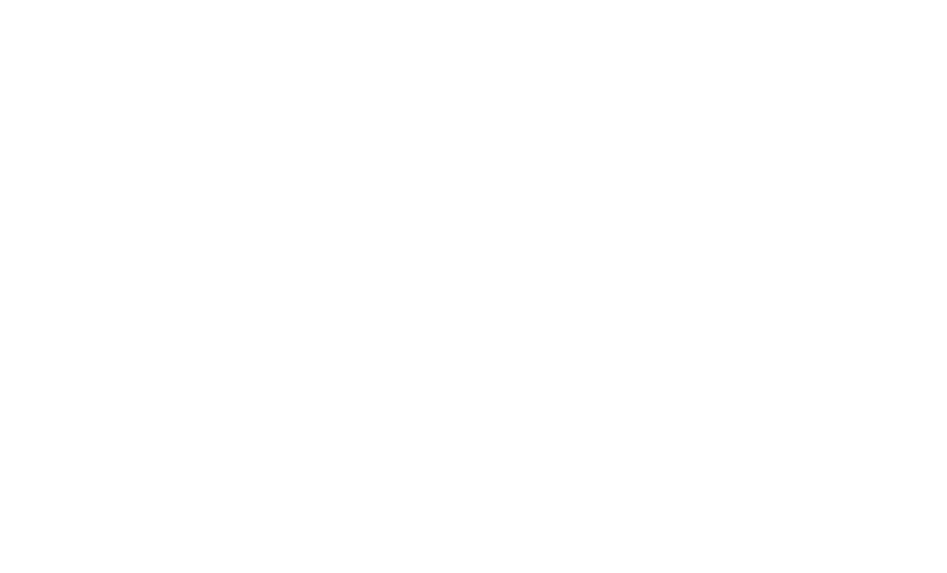
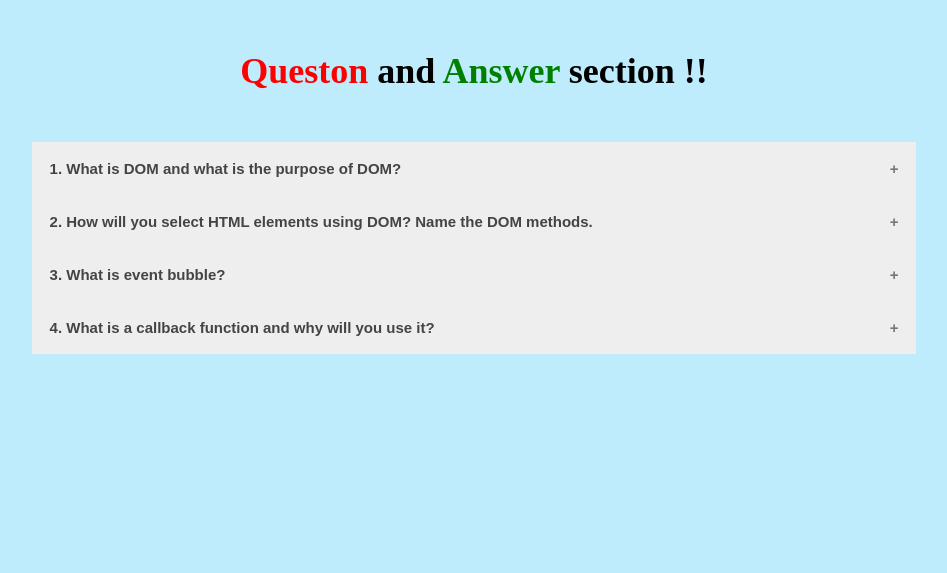
Before and after one commit to osmangony01/quiz-hero, a plain HTML site: page blog.html in a window 1280 px wide. Shown: the whole page, without its empty margins (166-1113 px from the left). Drawn offline with Linux system fonts and the light colour scheme.

Commit message:
create blog page and build connection with index page

```diff
--- a/blog.html
+++ b/blog.html
@@ -1,12 +1,141 @@
 <!DOCTYPE html>
 <html lang="en">
+
 <head>
     <meta charset="UTF-8">
     <meta http-equiv="X-UA-Compatible" content="IE=edge">
     <meta name="viewport" content="width=device-width, initial-scale=1.0">
     <title>Blog</title>
+    <style>
+        body {
+            background-color: #beecfc;
+        }
+
+        .blog-title {
+            margin-top: 50px;
+            text-align: center;
+            font-size: 36px;
+            font-weight: 700;
+        }
+
+        .question-panel {
+            width: 70%;
+            margin: 0 auto;
+            margin-top: 50px;
+        }
+
+        .question {
+            font-size: 20px;
+        }
+
+        .accordion {
+            background-color: #eee;
+            color: #444;
+            cursor: pointer;
+            padding: 18px;
+            width: 100%;
+            border: none;
+            text-align: left;
+            outline: none;
+            font-size: 15px;
+            transition: 0.4s;
+        }
+
+        .active,
+        .accordion:hover {
+            background-color: #ccc;
+        }
+
+        .accordion:after {
+            content: '\002B';
+            color: #777;
+            font-weight: bold;
+            float: right;
+            margin-left: 5px;
+        }
+
+        .active:after {
+            content: "\2212";
+        }
+
+        .panel {
+            padding: 0 18px;
+            background-color: white;
+            max-height: 0;
+            overflow: hidden;
+            transition: max-height 0.2s ease-out;
+        }
+    </style>
 </head>
+
 <body>
+    <section>
+        <h1 class="blog-title"><span style="color:red;">Queston</span> and <span style="color:green;">Answer</span>
+            section !!</h1>
+        <div class="question-panel">
+            <button class="accordion"><b>1. What is DOM and what is the purpose of DOM?</b></button>
+            <div class="panel">
+                <p><b>Ans : </b>DOM means Document Object Model. It is a programing interface to modify the element from
+                    the document.The main purposes for developing the DOM is to maintain a standard programing interface
+                    for HTML and XML document.</p>
+            </div>
+            <button class="accordion"><b>2. How will you select HTML elements using DOM? Name the DOM methods.</b></button>
+            <div class="panel">
+                <p><b>Ans : </b>Javascript is simply used to modify the content or value of the HTML element on the
+                    page. You will see some of the common ways of selecting the elements on a page. <br><b>Selecting
+                        element by Id -</b> You can select an element based on its unique ID with the getElementById()
+                    method. This is the easiest way to find an HTML element in the DOM tree. <br><b>Selecting Elements
+                        by Class Name - </b> You can use the getElementsByClassName() method to select all the elements
+                    having specific class names. <br><b>Selecting Elements by Tag Name- </b> You can also select HTML
+                    elements by tag name using the getElementsByTagName() method. <br><b>Selecting Elements with CSS
+                        Selectors -</b> You can use the querySelector() and querySelectorAll() method to select elements
+                    that matches the specified CSS selector. <br><b>DOM Methods :</b><br> getElementById() Method <br>
+                    getElementsByClassName() Method <br> getElementsByName() Method <br> getElementsByTagName() Method
+                    <br> querySelector() Method <br>querySelectorAll() Method <br><br>
+                </p>
+            </div>
+            <button class="accordion"><b>3. What is event bubble?</b></button>
+            <div class="panel">
+                <p><b>Ans : </b>Bubbling of events is a method of propagation of events in HTML Dom API when the event
+                    is in the element inside the other element, and both elements registered in that event. It is a
+                    process that begins with an element that activates the event and then bubbles to the elements of the
+                    hierarchy. During the events, the event is first recorded and handled in the inner element and then
+                    propagates to the outer elements. </p>
+            </div>
 
+            <button class="accordion"><b>4. What is a callback function and why will you use it?</b></button>
+            <div class="panel">
+                <p><b>Ans : </b>A callback is a function passed as an argument to another function. A callback function
+                    can run after another function has finish. We need them because a lot of operations in JavaScript
+                    are asynchronous, or put a bit more simply they don't actually stop the program from continuing
+                    until they are done like you are probably used to. But instead just run in the background while the
+                    rest of the code continues executing.</p>
+            </div>
+        </div>
+
+    </section>
+
+    <section>
+
+
+    </section>
+
+
+    <script>
+        let acc = document.getElementsByClassName("accordion");
+        let i;
+        for (i = 0; i < acc.length; i++) {
+            acc[i].addEventListener("click", function () {
+                this.classList.toggle("active");
+                let panel = this.nextElementSibling;
+                if (panel.style.maxHeight) {
+                    panel.style.maxHeight = null;
+                } else {
+                    panel.style.maxHeight = panel.scrollHeight + "px";
+                }
+            });
+        }
+    </script>
 </body>
+
 </html>
```
Also changed, not shown: index.html (+1 -1 lines), index.js (+4 -8 lines).
